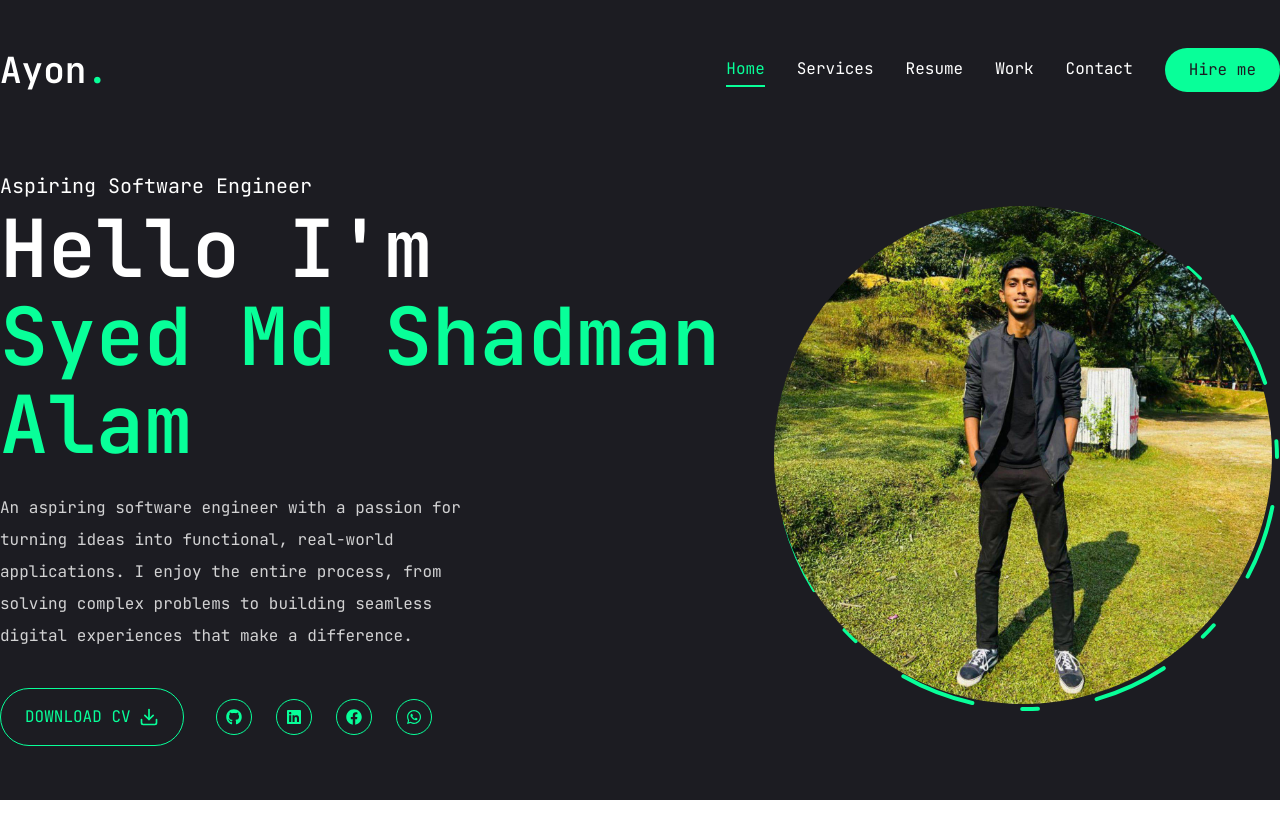
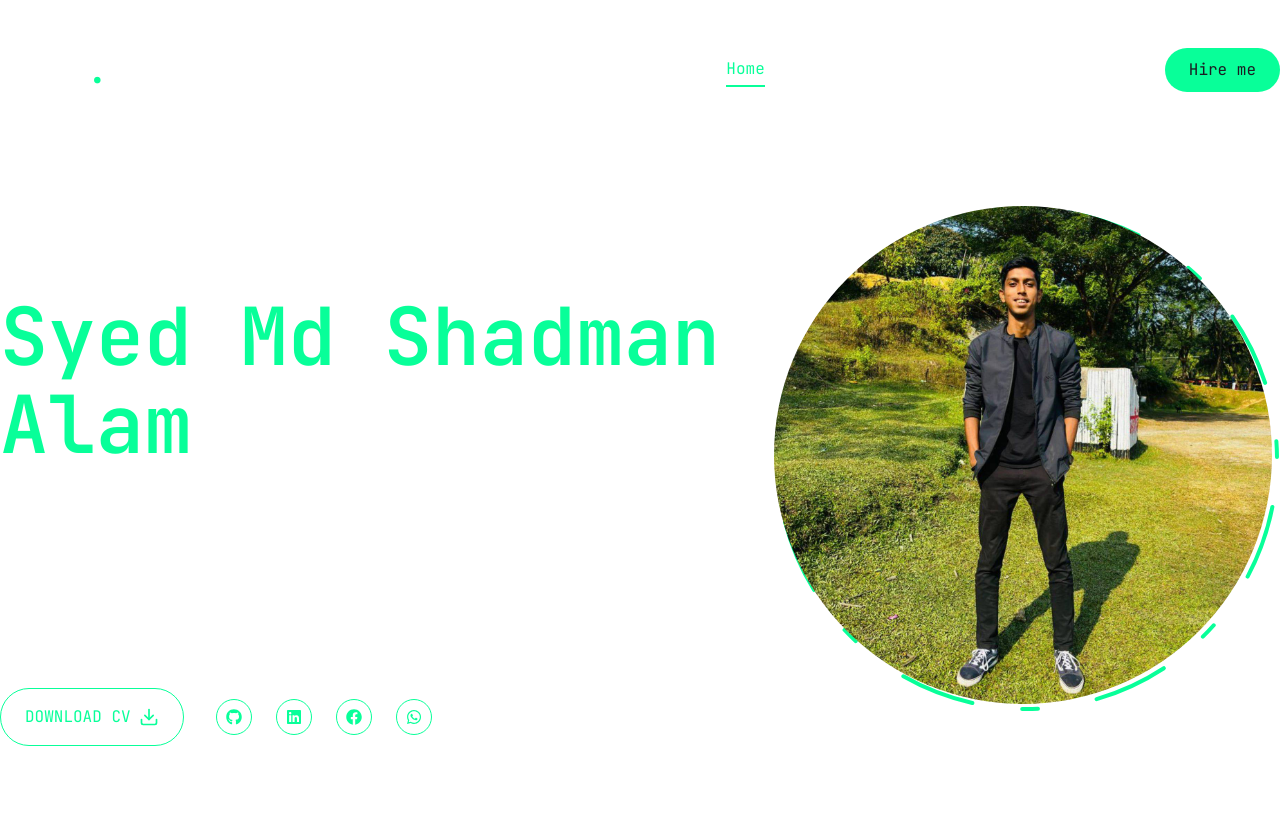
Before and after one commit to Ayonspoiler/My_Portfolio, a Next.js app in the folder frontend/: page / in a window 1280 px wide. Shown: the top 838 px of the page. Built offline with nearby package versions, Linux system fonts and the light colour scheme.

Commit message:
updated global.css

```diff
--- a/frontend/app/globals.css
+++ b/frontend/app/globals.css
@@ -133,6 +133,8 @@
   body {
     @apply bg-primary text-white leading-loose ;
     font-family: var(--font-jetbrainsMono), monospace;
+      background: transparent !important;
+
   }
   .h1{
     @apply text-[48px] xl:text-[80px] leading-[1.1] font-semibold;
```
